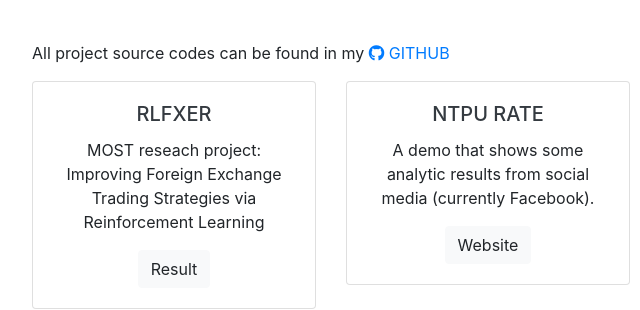
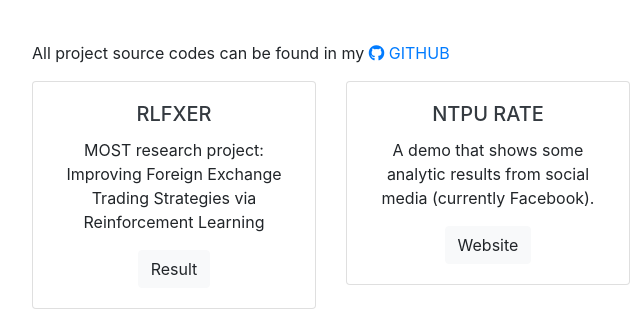
Before and after one commit to RainBoltz/ccwang, a website with bundled scripts: page index.html in a window 1280 px wide. Shown: the part 2520-2830 px from the top of the page, 288-928 px from the left. Built offline with nearby package versions, Linux system fonts and the light colour scheme; a web font is replaced by a local one.

Commit message:
Update index.html

```diff
--- a/index.html
+++ b/index.html
@@ -269,7 +269,7 @@
               <!--<img class="card-img-top" src="img/profile.jpg" alt="loading...">-->
               <div class="card-body">
                 <h5 class="card-title">RLFXer</h5>
-                <p class="card-text">MOST reseach project: Improving Foreign Exchange Trading Strategies via Reinforcement Learning</p>
+                <p class="card-text">MOST research project: Improving Foreign Exchange Trading Strategies via Reinforcement Learning</p>
                 <a href="https://rainboltz.github.io/rlfxer/" class="btn btn-light" target="_blank">Result</a>
               </div>
             </div>
```
